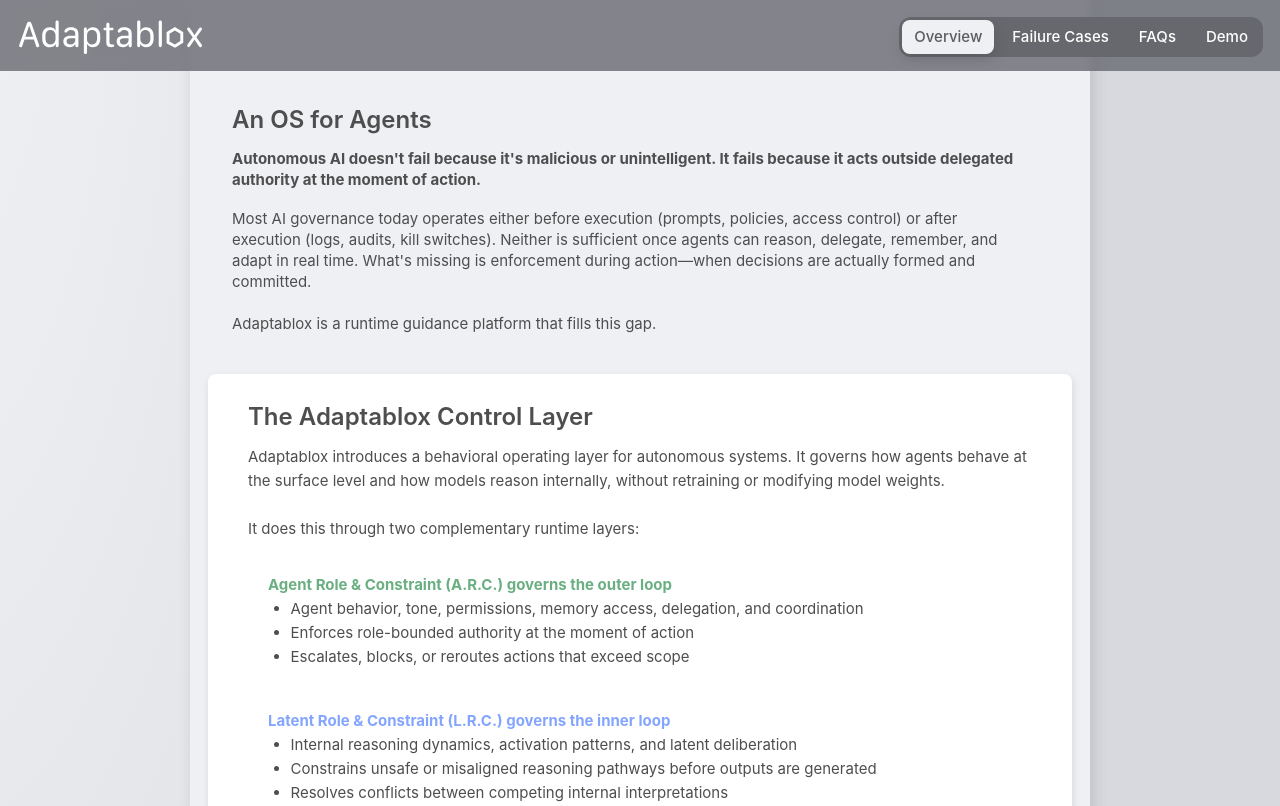
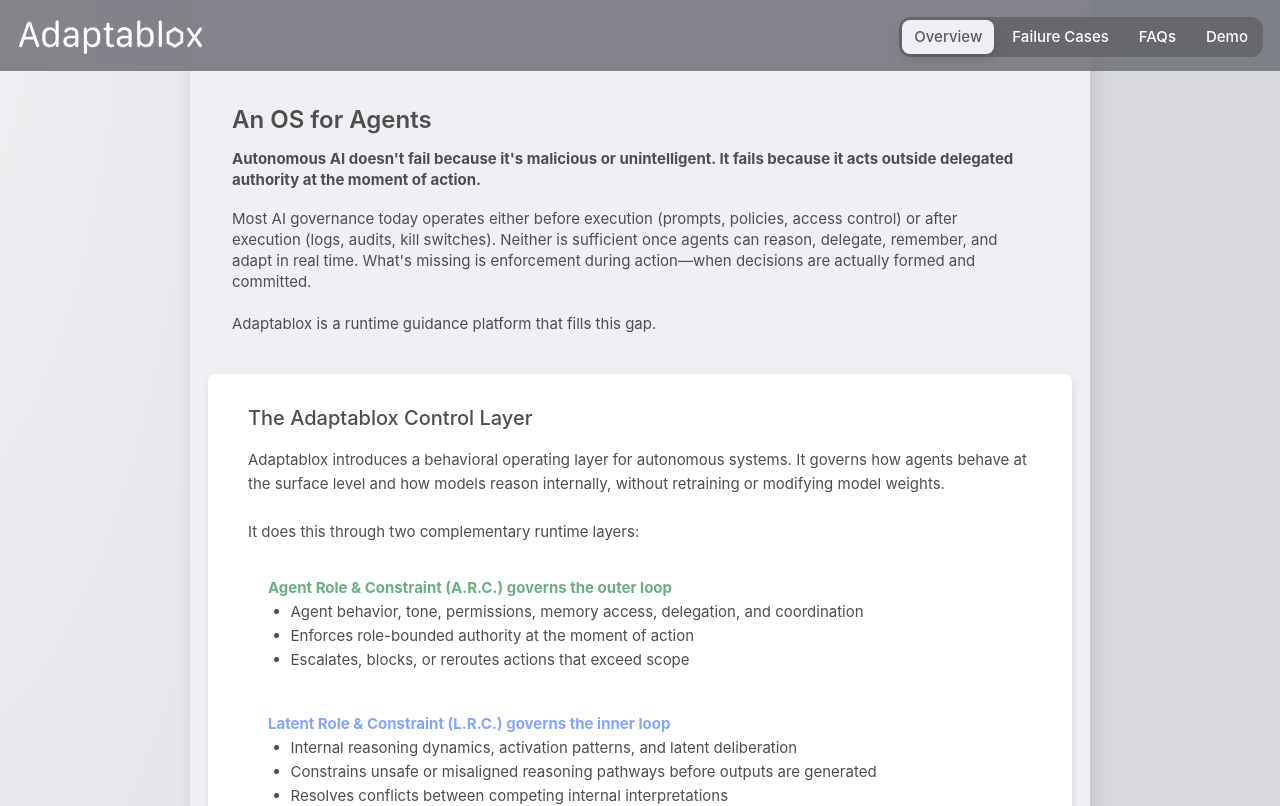
Before and after one commit to bartyeary/Adaptablox, a Next.js app: page / in a window 1280 px wide. Shown: the top 806 px of the page. Built offline with nearby package versions, Linux system fonts and the light colour scheme.

Commit message:
title tweak

```diff
--- a/components/AdaptabloxOverview.tsx
+++ b/components/AdaptabloxOverview.tsx
@@ -169,7 +169,7 @@
           <div className="bg-white content-stretch flex flex-col gap-[24px] items-center justify-center pb-[24px] pt-[32px] px-[24px] relative rounded-[8px] shadow-[1px_3px_8px_0px_rgba(0,0,0,0.1)] shrink-0 w-full" data-node-id="27:769">
             <div className="content-stretch flex items-center justify-center px-[16px] py-0 relative shrink-0 w-full" data-node-id="42:785">
               <div className="basis-0 font-sans grow leading-[24px] min-h-px min-w-px not-italic relative shrink-0 text-[#4e4e4e] text-[15px]" data-node-id="27:770">
-                <p className="font-sans font-semibold leading-[21px] relative shrink-0 text-[#4e4e4e] text-[24px] mb-[18px]">
+                <p className="font-sans font-medium relative shrink-0 text-[#4e4e4e] text-[20px] text-nowrap mb-[18px]">
                   The Adaptablox Control Layer
                 </p>
                 <p className="font-sans font-normal mb-0">
```
Also changed, not shown: 7 other files (tests, documents, lock files or other folders).
